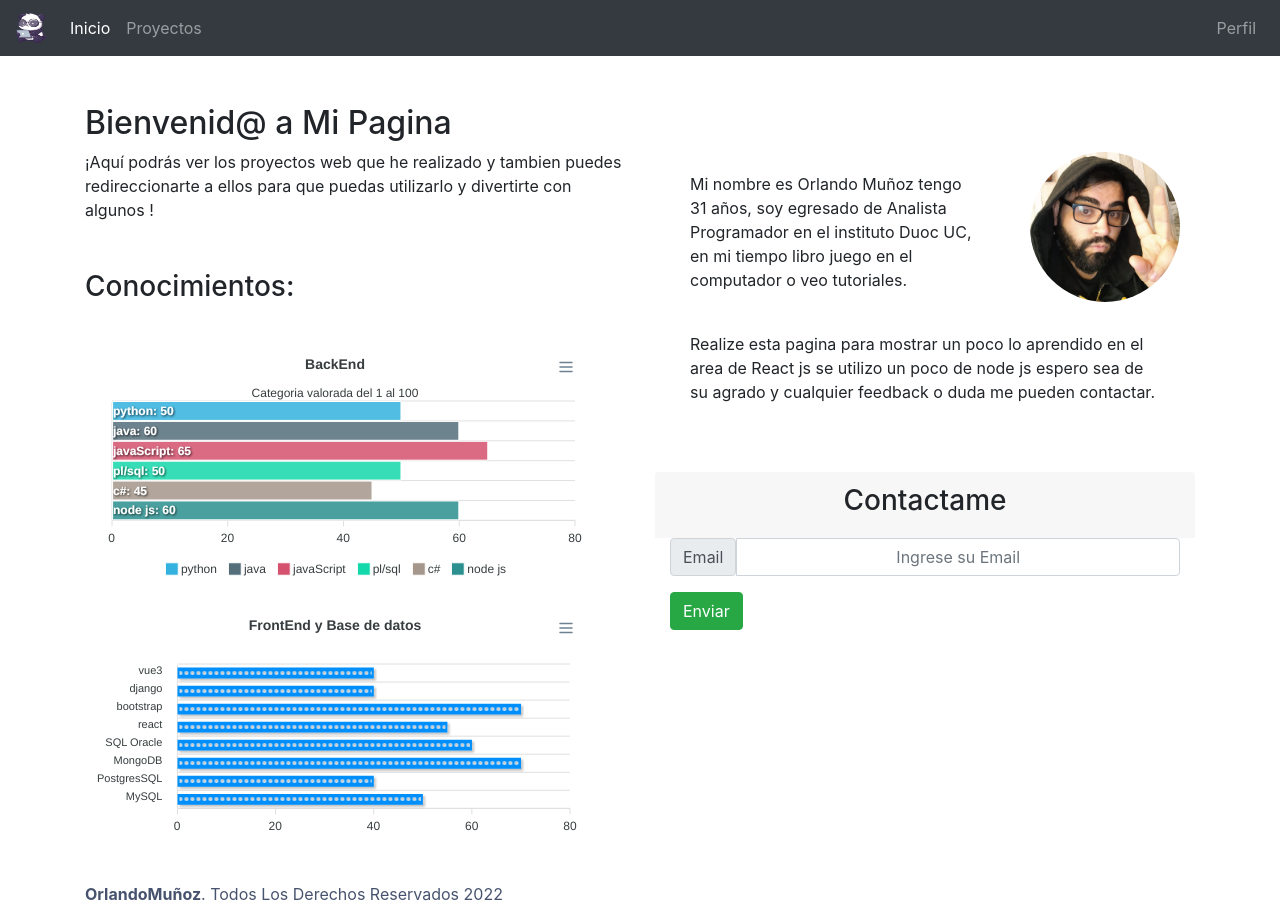
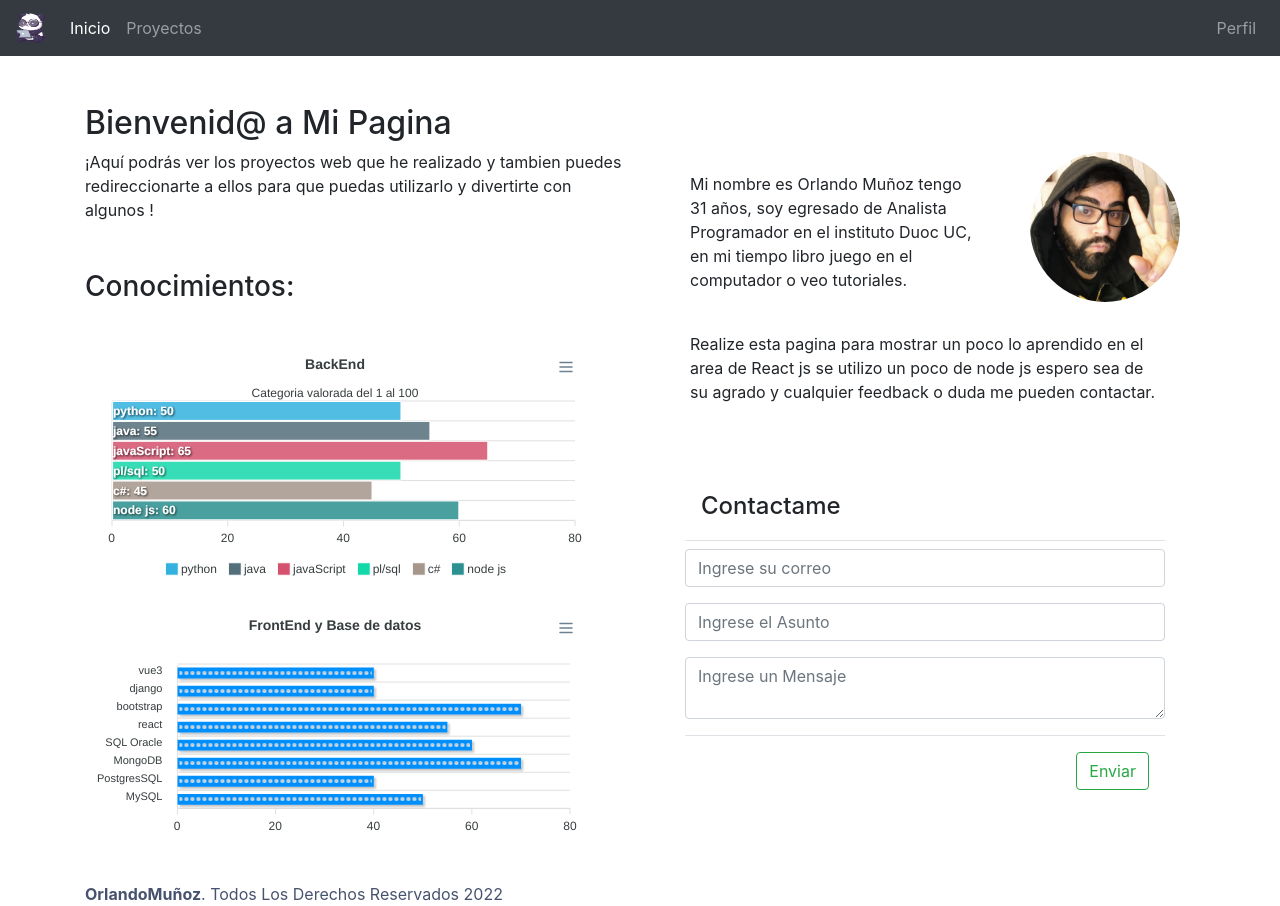
Before and after one commit to snowmun/portafolioorlando, a React (Create React App) app: page / in a window 1280 px wide. Built offline with nearby package versions, Linux system fonts and the light colour scheme.

Commit message:
se agrego api para el contactame del home

```diff
--- a/package.json
+++ b/package.json
@@ -7,6 +7,7 @@
     "@testing-library/jest-dom": "^5.16.1",
     "@testing-library/react": "^12.1.2",
     "@testing-library/user-event": "^13.5.0",
+    "axios": "^0.26.1",
     "bootstrap": "^4.5.2",
     "react": "^17.0.2",
     "react-apexcharts": "^1.3.9",
--- a/src/component/auth/AuthProvider.js
+++ b/src/component/auth/AuthProvider.js
@@ -4,25 +4,26 @@ import { useNavigate } from 'react-router-dom'
 export const authContext = createContext();
 
 const AuthProvider=({children})=> {
-    const [user,setUser]=useState(null);
+    // const [user,setUser]=useState(null);
     // const [user]=useState({id:1,role:roles.regular});
-    // const [user]=useState({id:2,role:roles.admin});
+    const [user]=useState({id:2,name:'Orlando Muñoz',lenguajeFav:'JavaScript',email:'or.munozf@gmail.com',edad:31,
+    hobbie:'Jugar VideoJuegos y Ver anime',nacionalidad:'Chileno',estado:'Soltero'});
     const history = useNavigate();
     const login = (userCredentials)=>{
       const lastPath = localStorage.getItem('lastPath') || '/';
 
-      setUser({id:1,name:'Orlando Muñoz',email:'or.munozf@gmail.com',edad:31,role:roles.admin,
-      hobbie:'Jugar VideoJuegos y Ver cursos',nacionalidad:'Chileno',estado:'Soltero'});
+      // setUser({id:2,name:'Orlando Muñoz',email:'or.munozf@gmail.com',edad:31,role:roles.admin,
+      // hobbie:'Jugar VideoJuegos y Ver cursos',nacionalidad:'Chileno',estado:'Soltero'});
 
       if(lastPath){
         history(lastPath)
       }
     }
 
-    const logout = ()=>{
+    // const logout = ()=>{
 
-      return setUser(null)
-    }
+    //   return setUser(null)
+    // }
 
     // comprobaremos si esta autenticado true o false
     const isLogged = ()=> !!user;
@@ -34,7 +35,7 @@ const AuthProvider=({children})=> {
       isLogged,
       hasRole,
       login,
-      logout
+      // logout
     };
   return (
     <authContext.Provider value={contextValue}>
--- a/src/component/home/Contactame.js
+++ b/src/component/home/Contactame.js
@@ -1,29 +1,75 @@
-import React from 'react';
+import React,{useState}from 'react';
+import axios from 'axios'
+import { useNavigate } from 'react-router-dom'
+import {Container,Row,Modal,Form,Button} from 'react-bootstrap'
+import{toast} from 'react-toastify';
+
+import enviarContactame from '../../validations/enviarContactame';
+
+const URI='http://localhost:8000/mail'
 
 const Contactame = () => {
+    const [correo, setCorreo] = useState('')
+    const [asunto, setAsunto] = useState('')
+    const [mensaje, setMensaje] = useState('')
+
+    const handleSubmit =  (e) =>{
+        e.preventDefault()
+
+         axios.post(URI,{correo,asunto,mensaje})
+        toast.success('Mensaje enviado con exito', {
+            position: "top-right",
+            autoClose: 2000,
+            hideProgressBar: false,
+            closeOnClick: true,
+            pauseOnHover: true,
+            draggable: true,
+            progress: undefined,
+            theme:'dark',
+        });
+        e.target.reset()
+
+    }
+
   return (
-        <div>
-            <div className="card-header text-center border-0">
-                <h3>Contactame</h3>
-            </div>
-            <div className="card-title border-0">
-                <form action="/recibirCorreo" className="container-fluid" method="post">
-                    <fieldset>
-                        <div className="input-group mb-3">
-                            <label className="input-group-text" >
-                                Email
-                            </label>
-                            <input   className="form-control text-center" id="email" name="email" placeholder="Ingrese su Email" required type="email" />
-                        </div>
-                        <div className="d-grid gap-2">
-                            <button className="btn btn-success" type="submit">
-                                Enviar
-                            </button>
-                        </div>
-                    </fieldset>
-                </form>
-            </div>
-        </div>)
+    <>
+    <Container>
+      <Row>
+              <Form onSubmit={handleSubmit} className="container-fluid">
+                  <fieldset>
+                  <Modal.Header >
+                      <Modal.Title className="text-center border-0">Contactame</Modal.Title>
+                  </Modal.Header>
+                  <Form.Group>
+                      <Form.Control className="mt-2 mb-3"
+                      required
+                      onChange={(e)=>setCorreo(e.target.value)}
+                      placeholder="Ingrese su correo"
+                      type="email"
+                      />
+                       <Form.Control className="mt-2 mb-3"
+                       required
+                      onChange={(e)=>setAsunto(e.target.value)}
+                      placeholder="Ingrese el Asunto"
+                      type="text"
+                      />  <Form.Control className="mt-2 mb-3"
+                      required
+                      as="textarea"
+                      onChange={(e)=>setMensaje(e.target.value)}
+                      placeholder="Ingrese un Mensaje"
+                      type="text"
+                      />
+                      <Modal.Footer >
+                          <Button type="submit" variant="outline-success">Enviar</Button>
+                      </Modal.Footer>
+                  </Form.Group>
+                  </fieldset>
+              </Form>
+      </Row>
+  </Container>
+  </>
+
+  )
 };
 
 export default Contactame
--- a/src/component/home/Grafico.js
+++ b/src/component/home/Grafico.js
@@ -8,7 +8,7 @@ export const GraficoBack =()=>{
             series={[
               {
                 name:'BackEnd',
-                data:[50,60,65,50,45,60]
+                data:[50,55,65,50,45,60]
               }
             ]}
             options={{
--- a/src/pages/AccountPage.js
+++ b/src/pages/AccountPage.js
@@ -12,9 +12,9 @@ const AccountPage =()=> {
 
   const {user} = useAuth();
 
-  const [isOpenDeleteModal,openDeleteModal,closeDeleteModal] = useModal();
-  const [isOpenCambiarPwModal,openCambiarPwModal,closeCambiarPwModal] = useModal();
-  const [isOpenEditarUsuarioModal,openEditarUsuarioModal,closeEditarUsuarioModal] = useModal();
+  // const [isOpenDeleteModal,openDeleteModal,closeDeleteModal] = useModal();
+  // const [isOpenCambiarPwModal,openCambiarPwModal,closeCambiarPwModal] = useModal();
+  // const [isOpenEditarUsuarioModal,openEditarUsuarioModal,closeEditarUsuarioModal] = useModal();
   const [isOpenCambiarImageModal,openCambiarImageModal,closeCambiarImageModal] = useModal();
   return (
     <>
@@ -30,7 +30,7 @@ const AccountPage =()=> {
               <p className="text-center"><b>Nombre: </b>{user.name}</p>
               <p className="text-center"><b>Edad: </b>{user.edad}</p>
               <p className="text-center"><b>Correo: </b>{user.email}</p>
-              <p className="text-center"><b>Rol: </b>{user.role}</p>
+              <p className="text-center"><b>Lenguaje Favorito: </b>{user.lenguajeFav}</p>
               <p className="text-center"><b>Hobbie: </b>{user.hobbie}</p>
               <p className="text-center"><b>Nacionalidad: </b>{user.nacionalidad}</p>
               <p className="text-center"><b>Estado civil: </b>{user.estado}</p>
@@ -51,28 +51,28 @@ const AccountPage =()=> {
         </Row>
       </Container>
       <DeleteModal
-      isOpen={isOpenDeleteModal}
-      close={closeDeleteModal}
+      // isOpen={isOpenDeleteModal}
+      // close={closeDeleteModal}
       />
       <CambiarPw
-        isOpen={isOpenCambiarPwModal}
-        close={closeCambiarPwModal}
+        // isOpen={isOpenCambiarPwModal}
+        // close={closeCambiarPwModal}
       />
       <EditarUsuario
-      isOpen={isOpenEditarUsuarioModal}
-      close={closeEditarUsuarioModal}
-      user={user}
+      // isOpen={isOpenEditarUsuarioModal}
+      // close={closeEditarUsuarioModal}
+      // user={user}
     />
 
     <EditarUsuario
-      isOpen={isOpenEditarUsuarioModal}
-      close={closeEditarUsuarioModal}
-      user={user}
+      // isOpen={isOpenEditarUsuarioModal}
+      // close={closeEditarUsuarioModal}
+      // user={user}
     />
        <EditarImagen
-      isOpen={isOpenCambiarImageModal}
-      close={closeCambiarImageModal}
-      user={user}
+      // isOpen={isOpenCambiarImageModal}
+      // close={closeCambiarImageModal}
+      // user={user}
     />
     </>
 
--- a/src/pages/HomePage.js
+++ b/src/pages/HomePage.js
@@ -10,16 +10,16 @@ const HomePage =()=> {
   return (
     <Container>
       <Row className='mt-5'>
-        <Col className='col-6'>
+        <Col className='col-xs-12 col-sm-12  col-md-6'>
           <Bienvenido/>
           <Conocimientos/>
 
         </Col>
-        <Col className='col-6'>
+        <Col className='col-xs-12 col-sm-12 col-md-6'>
           <div className='mt-5'>
             <Presentacion/>
           </div>
-          <div className='mt-5'>
+          <div className='col-xs-12 col-sm-12 mt-5'>
             <Contactame />
           </div>
         </Col>
--- a/src/pages/errores/NotFoundPage.js
+++ b/src/pages/errores/NotFoundPage.js
@@ -1,6 +1,6 @@
 import React from 'react';
 import './NotFoundPage.css';
-import routes from '../../route/routes'
+// import routes from '../../route/routes'
 import { Link } from 'react-router-dom';
 
 const NotFoundPage =()=> {
--- a/src/route/AppRouter.js
+++ b/src/route/AppRouter.js
@@ -22,8 +22,8 @@ const AppRouter =()=> {
             <Route  index element={<HomePage/>}/>
             <Route  path={routes.login} element={<LoginPage/>}/>
             <Route  path={routes.register} element={<RegisterPage/>}/>
-            <Route  path={routes.account} element={<PrivateRoute><AccountPage/></PrivateRoute>}/>
-            <Route  path={routes.projects} element={<PrivateRoute><ProjectPage/></PrivateRoute>}/>
+            <Route  path={routes.account} element={<AccountPage/>}/>
+            <Route  path={routes.projects} element={<ProjectPage/>}/>
             <Route  path={routes.project()} element={<PrivateRoute ><ProjectsPage/></PrivateRoute>}/>
             <Route  path={routes.admin.users} element={<PrivateRoute hasRole={roles.admin}><UsersPage /></PrivateRoute>}/>
             <Route   path={routes.admin.crearuser} element={<PrivateRoute hasRole={roles.admin} ><CrearUser /></PrivateRoute>}/>
--- /dev/null
+++ b/src/validations/enviarContactame.js
@@ -0,0 +1,18 @@
+import * as yup from 'yup';
+import {yupResolver} from '@hookform/resolvers/yup'
+const schema = yup.object().shape({
+    correo: yup
+    .string()
+    .required("Campo Correo Requerido")
+    .min(7,"El correo debe tener mas de 7 caracteres"),
+    asunto:yup
+    .string()
+    .required("Campo Asunto Requerido")
+    .min(5,"El asunto debe tener mas de 5 caracteres"),
+    mensaje:yup
+    .string()
+    .required("Campo Asunto Requerido")
+    .min(10,"El asunto debe tener mas de 10 caracteres"),
+})
+
+export default yupResolver(schema)
```
Also changed, not shown: 1 other file (tests, documents, lock files or other folders).
